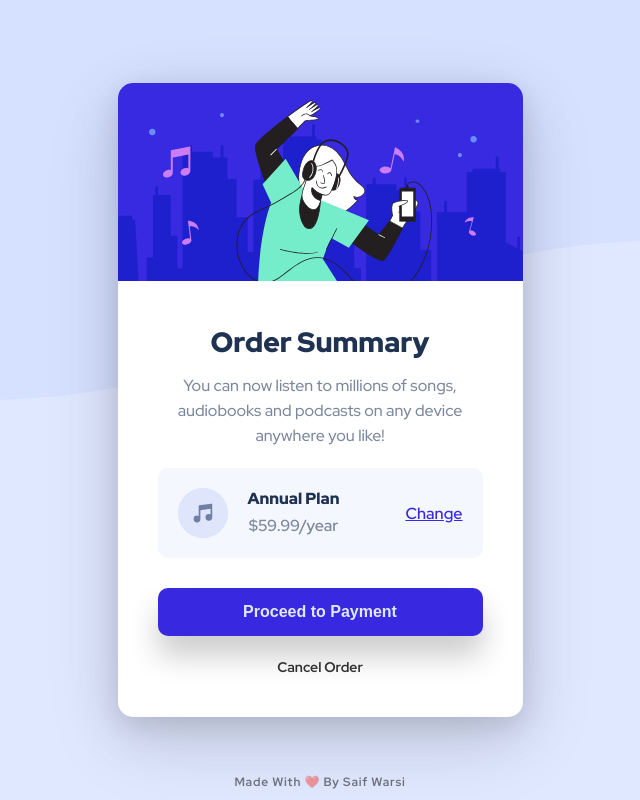
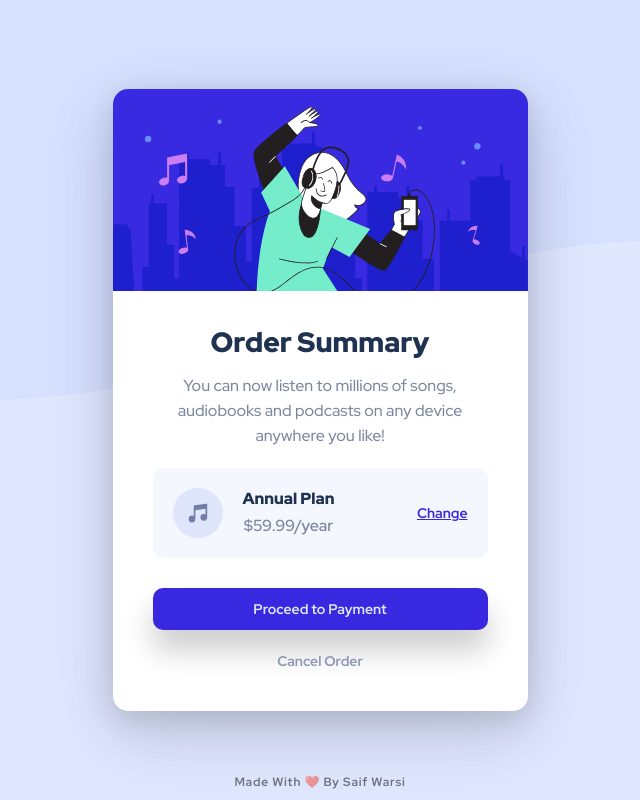
Before and after one commit to Saif-Ali-Warsi/order-summary-component, a plain HTML site: page index.html in a window 1280 px wide. Shown: the whole page, without its empty margins (320-960 px from the left). Drawn offline with nearby package versions, Linux system fonts and the light colour scheme.

Commit message:
FINAL COMMIT

```diff
--- a/style.css
+++ b/style.css
@@ -11,6 +11,7 @@ body {
   align-items: center;
   justify-content: center;
   max-width: 1440px;
+  padding: 20px;
   margin: auto;
   background: hsl(225, 100%, 94%);
   background-image: url("./images/pattern-background-desktop.svg");
@@ -22,7 +23,7 @@ body {
 
 .card {
   text-align: center;
-  max-width: 405px;
+  max-width: 415px;
   border-radius: 15px;
   background: hsl(0, 0%, 100%);
   box-shadow: rgba(17, 17, 26, 0.1) 0px 8px 24px,
@@ -54,7 +55,7 @@ body {
 .card .card-hero-image {
   width: 100%;
   border-radius: 15px 15px 0 0;
-  margin-bottom: 20px;
+  margin-bottom: 10px;
 }
 
 .card .setting-container {
@@ -102,8 +103,8 @@ body {
 
 .card .setting-container .change-btn {
   cursor: pointer;
-  font-size: 1rem;
-  font-weight: 600;
+  font-size: 0.875rem;
+  font-weight: 700;
   text-decoration: underline;
   color: hsl(245, 75%, 52%);
 }
@@ -115,9 +116,10 @@ body {
 
 .card .main-btn {
   cursor: pointer;
-  font-size: 1rem;
-  font-weight: 600;
-  padding: 15px;
+  font-family: "Red Hat Display", sans-serif;
+  font-size: 0.875rem;
+  font-weight: 700;
+  padding: 12px;
   width: 100%;
   border-radius: 10px;
   color: hsl(225, 100%, 94%);
@@ -136,10 +138,10 @@ body {
   font-size: 0.875rem;
   font-weight: 700;
   opacity: 80%;
+  color: hsl(224, 23%, 55%);
 }
 
 .card .cancel-btn:hover {
-  color: hsl(224, 23%, 55%);
   opacity: 100%;
 }
 
@@ -165,4 +167,8 @@ footer {
   .card p {
     font-size: 0.875rem;
   }
+
+  .card-body {
+    padding: 15px 20px 40px;
+  }
 }
```
